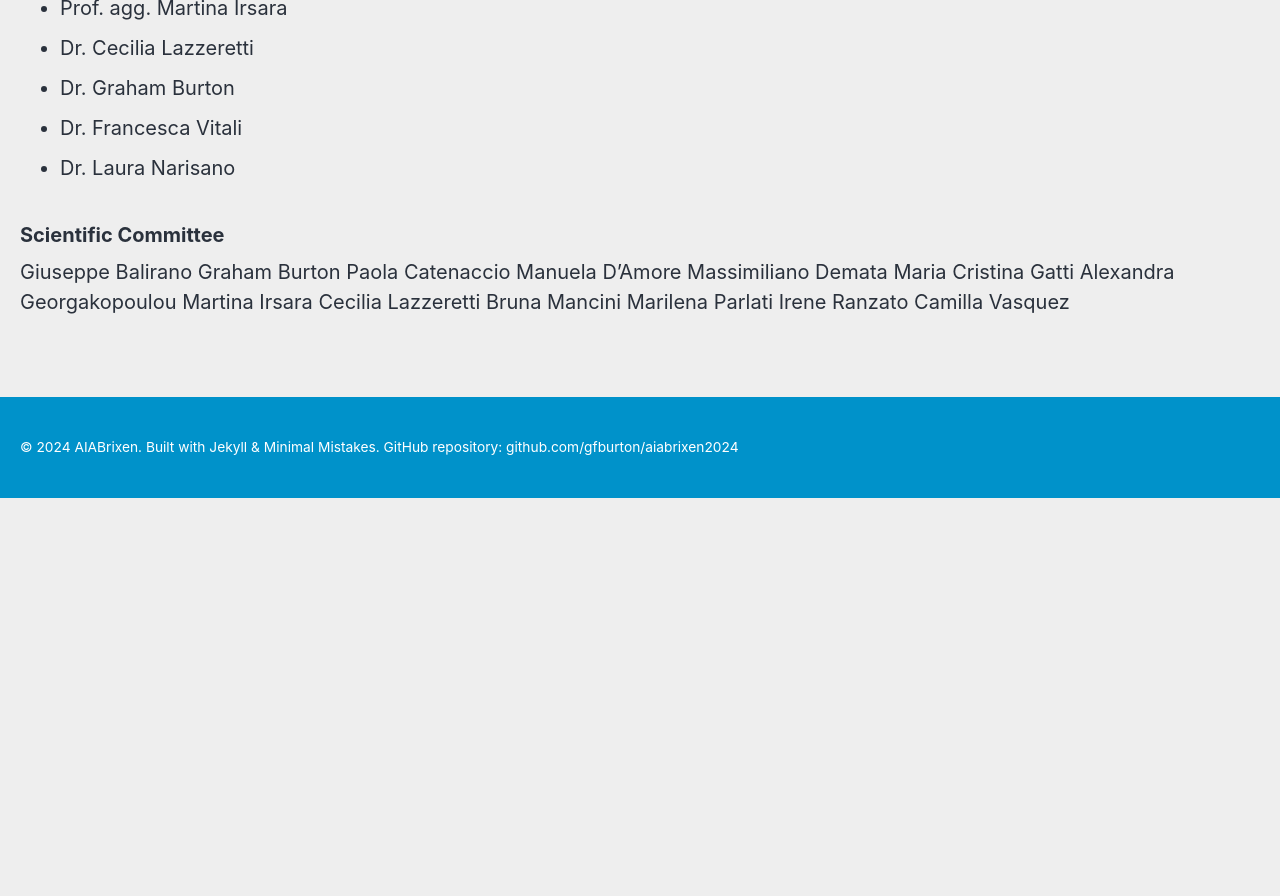
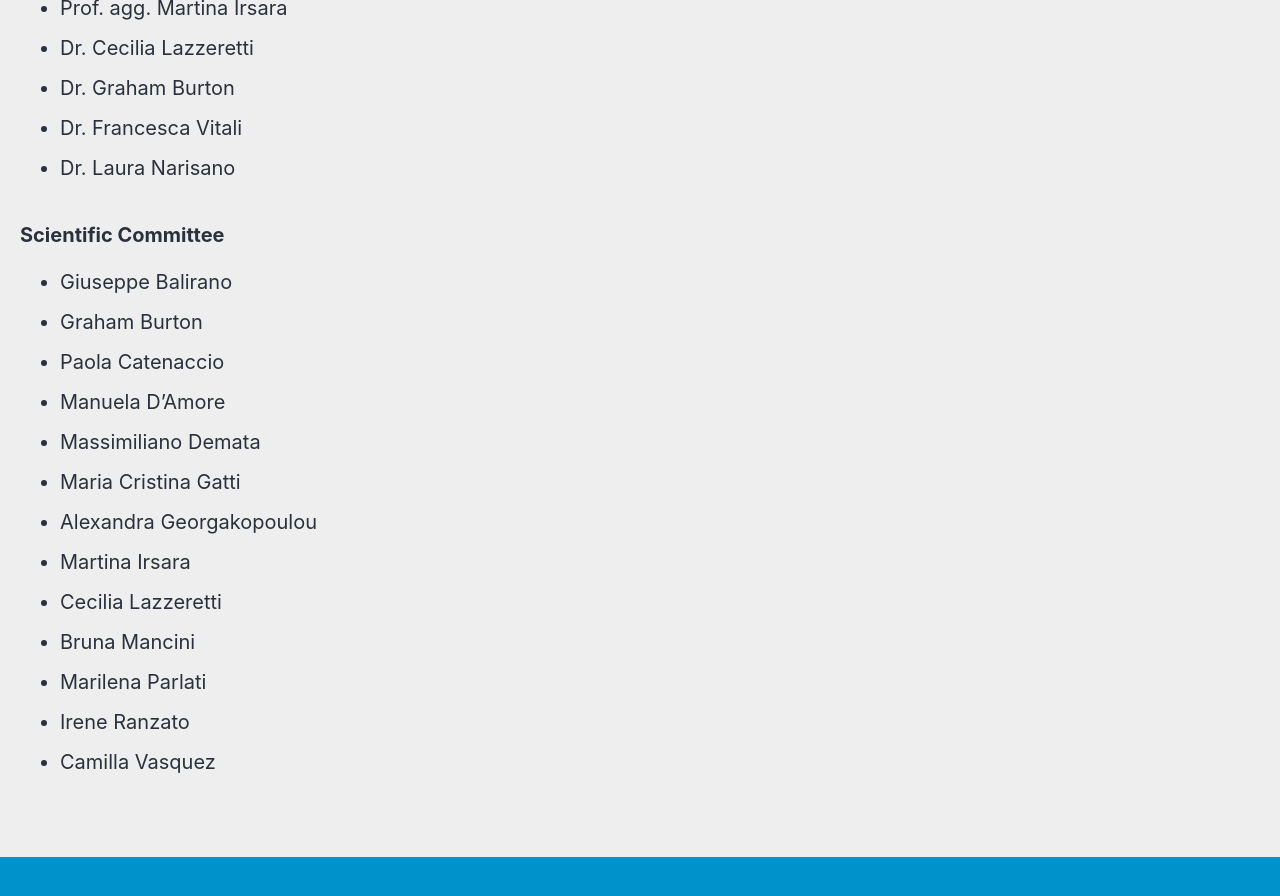
Before and after one commit to gfburton/aiabrixen2024, a Jekyll site: the page built from _pages/home.md, in a window 1280 px wide and 900 px high, scrolled down 918 px. Shown: the top 896 px of the window. Built offline with Jekyll 4.4.1, drawn with Linux system fonts in a browser that asks for light colours; cached includes are drawn as plain includes; nearby versions of some CDN libraries; before the commit the page ends 1416 px from its top, so only the background shows below that.

```diff
--- a/_pages/home.md
+++ b/_pages/home.md
@@ -35,16 +35,16 @@ We are delighted that the following speakers will be giving plenary talks at the
 
 ### Scientific Committee
 
-Giuseppe Balirano
-Graham Burton
-Paola Catenaccio
-Manuela D'Amore
-Massimiliano Demata
-Maria Cristina Gatti
-Alexandra Georgakopoulou
-Martina Irsara
-Cecilia Lazzeretti
-Bruna Mancini
-Marilena Parlati
-Irene Ranzato
-Camilla Vasquez
+* Giuseppe Balirano
+* Graham Burton
+* Paola Catenaccio
+* Manuela D'Amore
+* Massimiliano Demata
+* Maria Cristina Gatti
+* Alexandra Georgakopoulou
+* Martina Irsara
+* Cecilia Lazzeretti
+* Bruna Mancini
+* Marilena Parlati
+* Irene Ranzato
+* Camilla Vasquez
```
